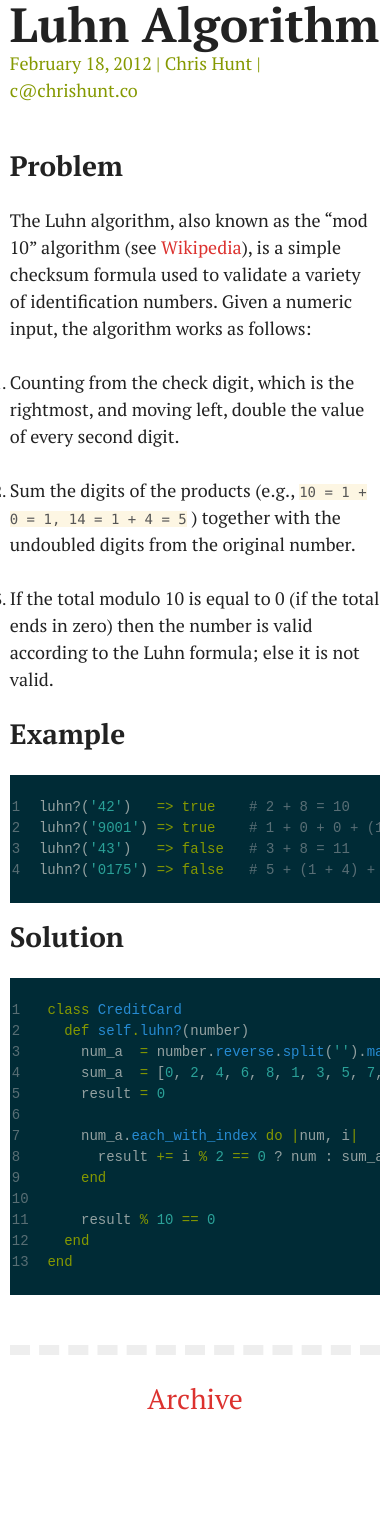
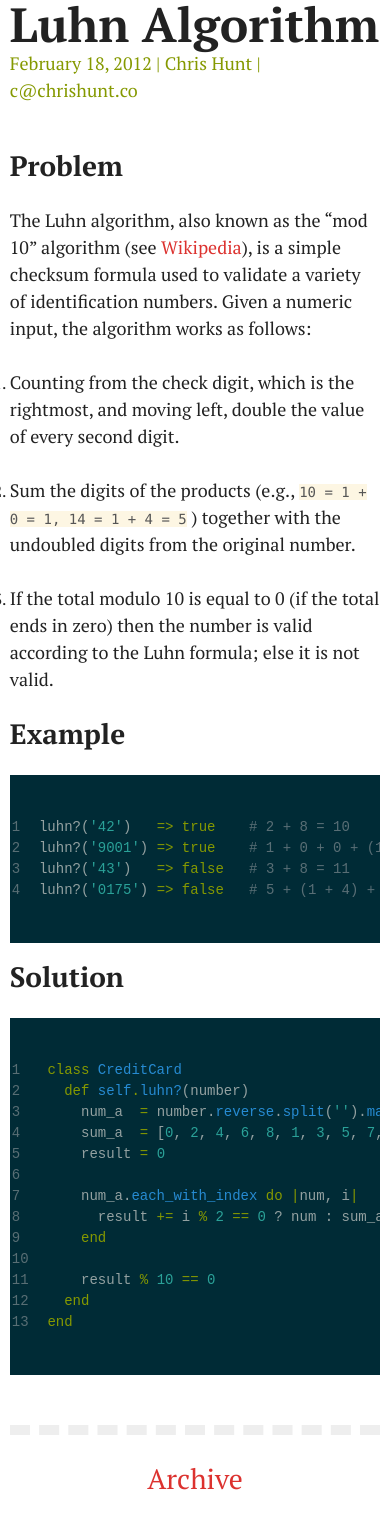
Before and after one commit to chrishunt/b, a Jekyll site: the page built from index.html, in a window 390 px wide. Built offline with Jekyll 4.4.1, drawn with Linux system fonts in a browser that asks for light colours; before the commit the page ends 1439 px from its top, so only the background shows below that.

Commit message:
Add padding to <pre>

```diff
--- a/_sass/mobile.scss
+++ b/_sass/mobile.scss
@@ -21,7 +21,7 @@
   }
 
   pre {
-    padding:0;
+    padding:10px 0;
     width: 100%;
   }
 
--- a/stylesheets/mobile.css
+++ b/stylesheets/mobile.css
@@ -21,7 +21,7 @@
 
   /* line 23, ../_sass/mobile.scss */
   pre {
-    padding: 0;
+    padding: 10px 0;
     width: 100%;
   }
 
```
